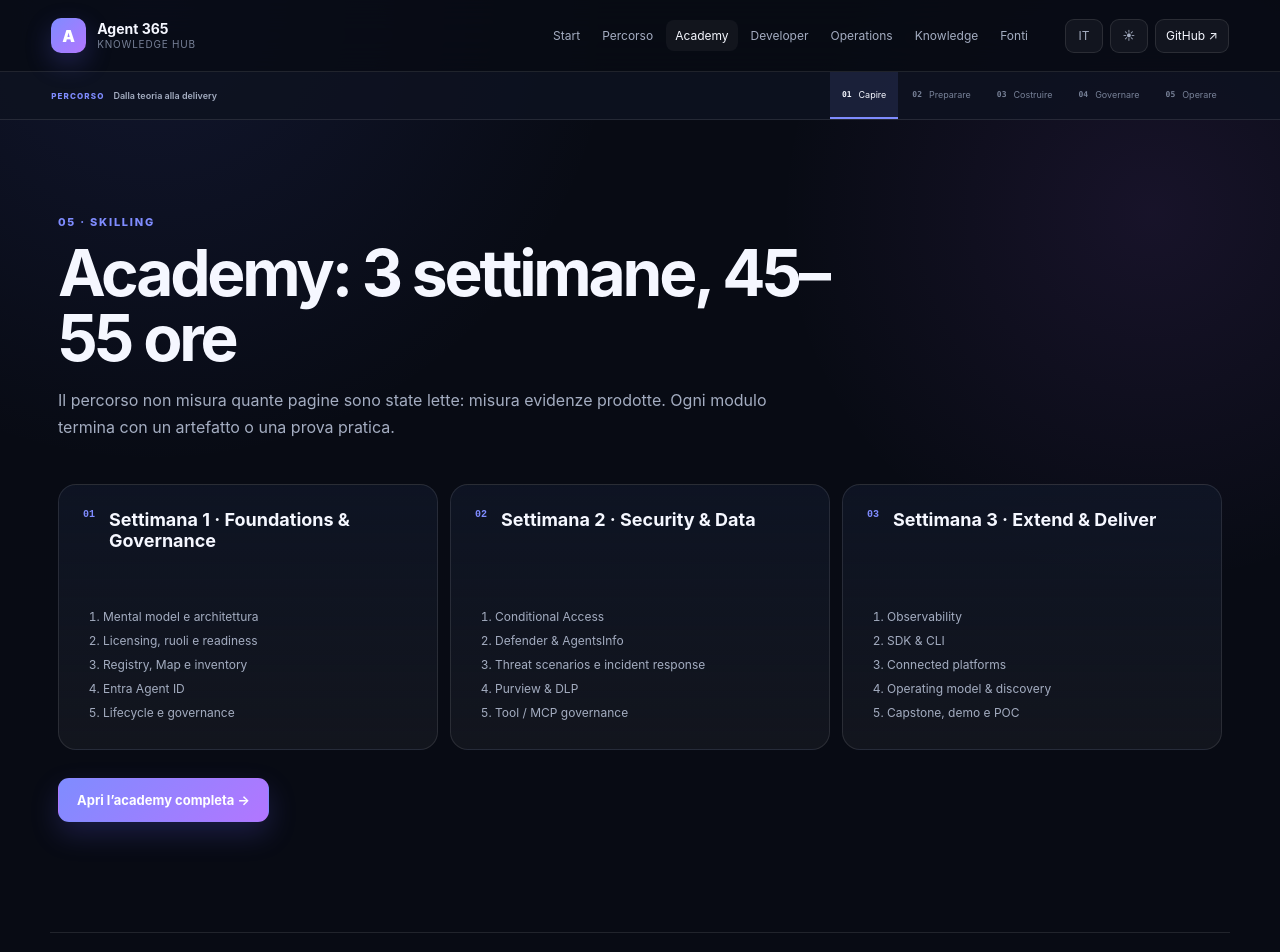
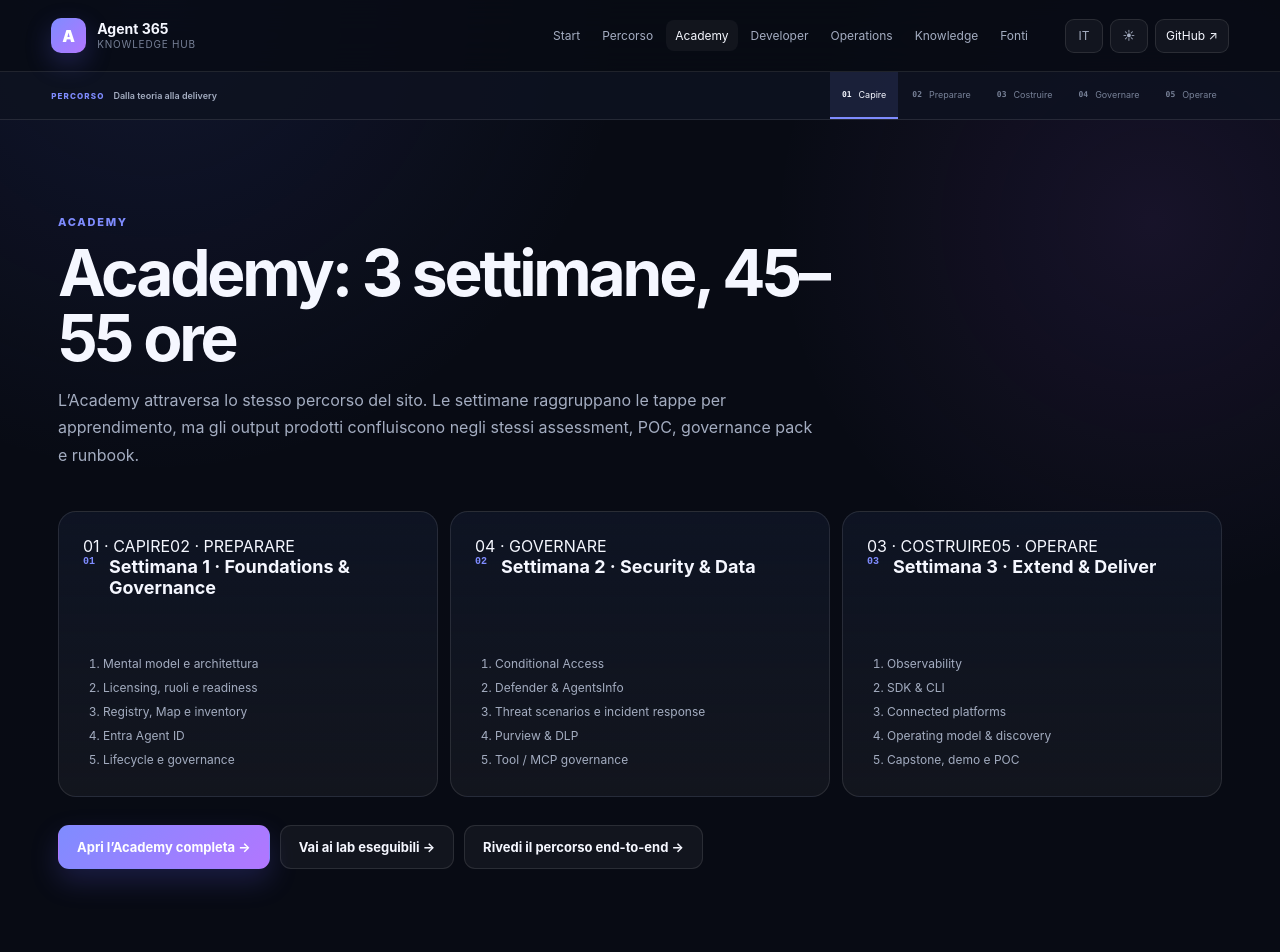
Before and after one commit to KeyserDSoze/Agent365, a React (Vite) app in the folder src/: page /academy in a window 1280 px wide. Shown: the top 952 px of the page. Built offline with nearby package versions, Linux system fonts and the light colour scheme.

Commit message:
ux: connect Academy weeks to the end-to-end journey

```diff
--- a/src/app/pages/AcademyPage.jsx
+++ b/src/app/pages/AcademyPage.jsx
@@ -5,21 +5,50 @@
 
 export default function AcademyPage({ lang }) {
   const t = copy[lang]
+  const stageLabels = lang === 'it'
+    ? [
+        ['01 · CAPIRE', '02 · PREPARARE'],
+        ['04 · GOVERNARE'],
+        ['03 · COSTRUIRE', '05 · OPERARE']
+      ]
+    : [
+        ['01 · UNDERSTAND', '02 · PREPARE'],
+        ['04 · GOVERN'],
+        ['03 · BUILD', '05 · OPERATE']
+      ]
+
   return (
     <div className="route-page">
       <section className="section training">
-        <PageIntro kicker="05 · SKILLING" title={t.trainingTitle} text={t.trainingIntro} />
+        <PageIntro
+          kicker="ACADEMY"
+          title={t.trainingTitle}
+          text={lang === 'it'
+            ? 'L’Academy attraversa lo stesso percorso del sito. Le settimane raggruppano le tappe per apprendimento, ma gli output prodotti confluiscono negli stessi assessment, POC, governance pack e runbook.'
+            : 'The Academy follows the same journey as the site. Weeks group stages for learning, while the produced outputs feed the same assessments, POCs, governance packs and runbooks.'}
+        />
+
         <div className="weeks">
           {t.weeks.map((week, index) => (
             <article className="week" key={week.title}>
+              <div className="week-stage-tags">
+                {stageLabels[index].map(label => <span key={label}>{label}</span>)}
+              </div>
               <div className="week-head"><span>0{index + 1}</span><h3>{week.title}</h3></div>
               <ol>{week.days.map(day => <li key={day}>{day}</li>)}</ol>
             </article>
           ))}
         </div>
-        <div className="route-cta">
+
+        <div className="route-cta academy-actions">
           <Link className="primary link-button" to={knowledgeRoute(lang === 'it' ? 'docs/README.md' : 'docs/en/README.md')}>
-            {lang === 'it' ? 'Apri l’academy completa' : 'Open the full academy'} →
+            {lang === 'it' ? 'Apri l’Academy completa' : 'Open the full Academy'} →
+          </Link>
+          <Link className="secondary link-button" to="/labs">
+            {lang === 'it' ? 'Vai ai lab eseguibili' : 'Open executable labs'} →
+          </Link>
+          <Link className="secondary link-button" to="/journey">
+            {lang === 'it' ? 'Rivedi il percorso end-to-end' : 'Review the end-to-end journey'} →
           </Link>
         </div>
       </section>
```
